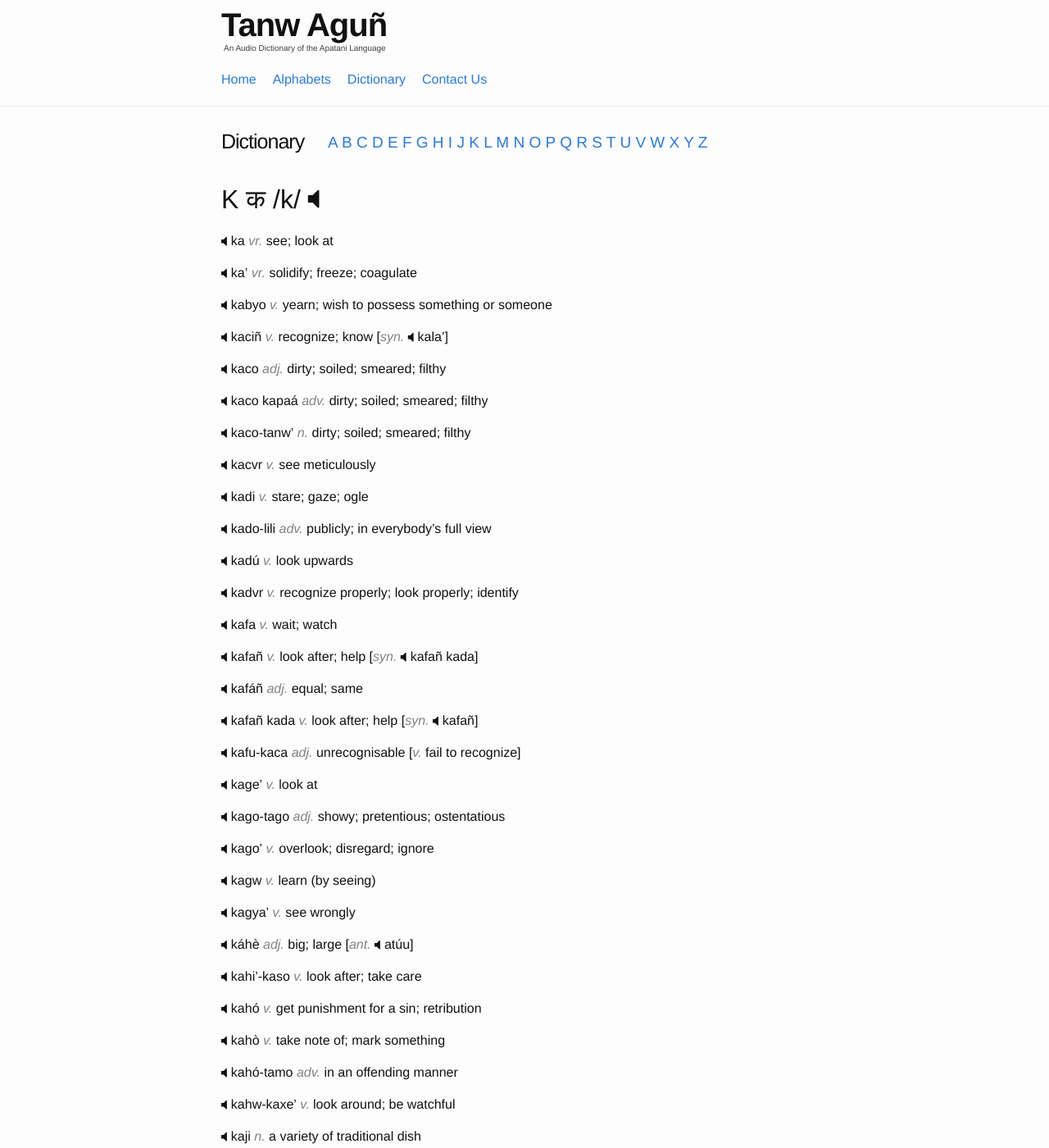
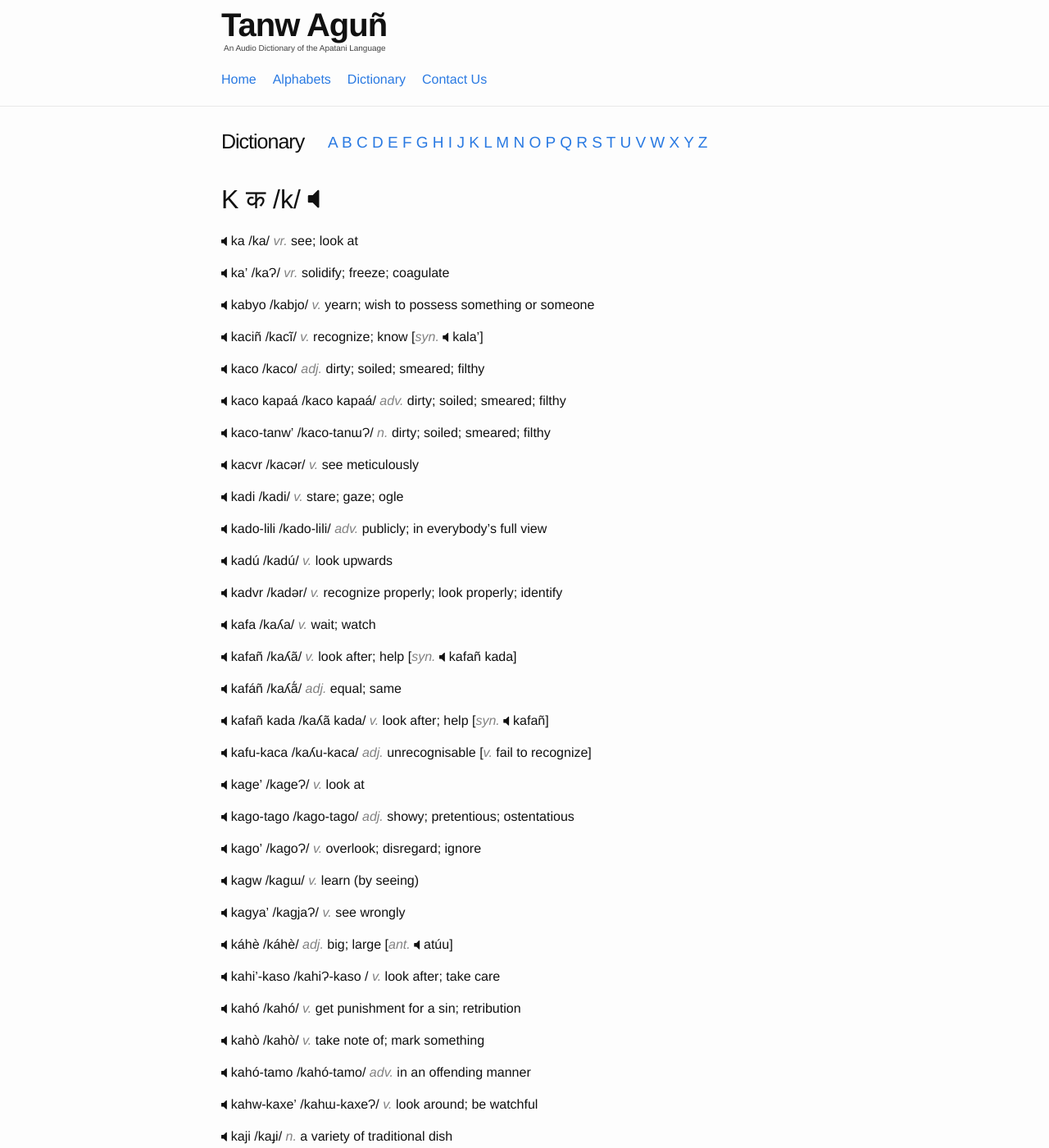
Before and after one commit to hacksparrow/language.apatani.org, a Jekyll site: the page built from dictionary/k.md, in a window 1280 px wide and 1400 px high. Shown: the whole window at 82% size. Built offline with Jekyll 4.4.1, drawn with Linux system fonts in a browser that asks for light colours; nearby versions of some CDN libraries; comment, search, counter and statistics services are not loaded; some of the changed text lies outside the part shown.

Commit message:
Update k.md

```diff
--- a/dictionary/k.md
+++ b/dictionary/k.md
@@ -6,153 +6,153 @@ devanagari: क
 ipa: k
 ---
 
-__ka__	_vr._	see; look at
+__ka__ /ka/	_vr._	see; look at
 
-__ka'__	_vr._	solidify; freeze; coagulate
+__ka'__	/kaɁ/ _vr._	solidify; freeze; coagulate
 
-__kabyo__	_v._	yearn; wish to possess something or someone
+__kabyo__	/kabjo/ _v._	yearn; wish to possess something or someone
 
-__kaciñ__	_v._	recognize; know	[_syn._	kala']
+__kaciñ__	/kacĩ/ _v._	recognize; know	[_syn._	kala']
 
-__kaco__	_adj._	dirty; soiled; smeared; filthy
+__kaco__	/kaco/ _adj._	dirty; soiled; smeared; filthy
 
-__kaco kapaá__	_adv._	dirty; soiled; smeared; filthy
+__kaco kapaá__	/kaco kapaá/ _adv._	dirty; soiled; smeared; filthy
 
-__kaco-tanw'__	_n._	dirty; soiled; smeared; filthy
+__kaco-tanw'__	/kaco-tanɯɁ/ _n._	dirty; soiled; smeared; filthy
 
-__kacvr__	_v._	see meticulously
+__kacvr__	/kacǝr/ _v._	see meticulously
 
-__kadi__	_v._	stare; gaze; ogle
+__kadi__ /kadi/	_v._	stare; gaze; ogle
 
-__kado-lili__	_adv._	publicly; in everybody's full view
+__kado-lili__	/kado-lili/ _adv._	publicly; in everybody's full view
 
-__kadú__	_v._	look upwards
+__kadú__ /kadú/	_v._	look upwards
 
-__kadvr__	_v._	recognize properly; look properly; identify
+__kadvr__	/kadǝr/ _v._	recognize properly; look properly; identify
 
-__kafa__	_v._	wait; watch
+__kafa__	/kaʎa/ _v._	wait; watch
 
-__kafañ__	_v._	look after; help	[_syn._	kafañ kada]
+__kafañ__	/kaʎã/ _v._	look after; help	[_syn._	kafañ kada]
 
-__kafáñ__	_adj._	equal; same
+__kafáñ__	/kaʎã́/ _adj._	equal; same
 
-__kafañ kada__	_v._	look after; help	[_syn._	kafañ]
+__kafañ kada__	/kaʎã kada/ _v._	look after; help	[_syn._	kafañ]
 
-__kafu-kaca__	_adj._	unrecognisable	[_v._	fail to recognize]
+__kafu-kaca__	/kaʎu-kaca/ _adj._	unrecognisable	[_v._	fail to recognize]
 
-__kage'__	_v._	look at
+__kage'__	/kageɁ/ _v._	look at
 
-__kago-tago__	_adj._	showy; pretentious; ostentatious
+__kago-tago__	/kago-tago/ _adj._	showy; pretentious; ostentatious
 
-__kago'__	_v._	overlook; disregard; ignore
+__kago'__	/kagoɁ/ _v._	overlook; disregard; ignore
 
-__kagw__	_v._	learn (by seeing)
+__kagw__	/kagɯ/ _v._	learn (by seeing)
 
-__kagya'__	_v._	see wrongly
+__kagya'__	/kagjaɁ/ _v._	see wrongly
 
-__káhè__	_adj._	big; large	[_ant._	atúu]
+__káhè__	/káhè/ _adj._	big; large	[_ant._	atúu]
 
-__kahi'-kaso__	_v._	look after; take care
+__kahi'-kaso__	/kahiɁ-kaso / _v._	look after; take care
 
-__kahó__	_v._	get punishment for a sin; retribution
+__kahó__	/kahó/ _v._	get punishment for a sin; retribution
 
-__kahò__	_v._	take note of; mark something
+__kahò__	/kahò/ _v._	take note of; mark something
 
-__kahó-tamo__	_adv._	in an offending manner
+__kahó-tamo__	/kahó-tamo/ _adv._	in an offending manner
 
-__kahw-kaxe'__	_v._	look around; be watchful
+__kahw-kaxe'__	/kahɯ-kaxeɁ/ _v._	look around; be watchful
 
-__kaji__	_n._	a variety of traditional dish
+__kaji__	/kaɟi/ _n._	a variety of traditional dish
 
-__kaji tiñ__	_v._	sneeze
+__kaji tiñ__ /kaɟi tĩ/	_v._	sneeze
 
-__kaji'__	_adj._	good to look at; good
+__kaji'__	/kaɟiɁ/ _adj._	good to look at; good
 
-__kaju__	_int._	yes; okay	[_syn._	aju]
+__kaju__	/kaɟu/ _int._	yes; okay	[_syn._	aju]
 
-__kaka__	_v._	have a look at; examine; inspect; scrutinize
+__kaka__	/kaka/ _v._	have a look at; examine; inspect; scrutinize
 
-__kaka-taka__	_v._	take stock of; make enquiries
+__kaka-taka__ /kaka-taka/	_v._	take stock of; make enquiries
 
-__kakiñ__	_v._	show; display; exhibit
+__kakiñ__ /kakĩ/	_v._	show; display; exhibit
 
-__kakiñ-tayiñ__	_v._	show off; put on airs	[_adv._	showy]
+__kakiñ-tayiñ__	/kakĩ-tajĩ/ _v._	show off; put on airs	[_adv._	showy]
 
-__kako talo__	_n._	mirror	[_syn._	kvrv talo; kako yalo; kvlo yalo, kwrv talo]
+__kako talo__	/kako talo/ _n._	mirror	[_syn._	kvrv talo; kako yalo; kvlo yalo, kwrv talo]
 
-__kako yalo__	_n._	mirror	[_syn._	kvrv talo; kako talo; kvlo talo, kwrv talo]
+__kako yalo__	/kako jalo/ _n._	mirror	[_syn._	kvrv talo; kako talo; kvlo talo, kwrv talo]
 
-__kakur__	_v._	look back
+__kakur__	/kakur/ _v._	look back
 
-__kala'__	_v._	recognize; know	[_syn._	kaciñ]
+__kala'__	/kalaɁ/ _v._	recognize; know	[_syn._	kaciñ]
 
-__kala'-kapa__	_adj._	acquaintant
+__kala'-kapa__	/kalaɁ-kapa/ _adj._	acquaintant
 
-__kala'-tala'__	_adj._	knowledgeable; learned
+__kala'-tala'__	/kalaɁ-talaɁ/ _adj._	knowledgeable; learned
 
-__kalo__	_v._	look downwards
+__kalo__	/kalo/ _v._	look downwards
 
-__kalw-kaha__	_v._	estimate; appear
+__kalw-kaha__ /kalɯ-kaha/	_v._	estimate; appear
 
-__kamè__	_v._	finish; destroy
+__kamè__	/kamè/ _v._	finish; destroy
 
-__kami__	_prep._	at the back; after; rear of	[_syn._	kokañ]
+__kami__	/kami/ _prep._	at the back; after; rear of	[_syn._	kokañ]
 
-__kami-kami__	_adv._	in front of one's eye
+__kami-kami__	/kami-kami/ _adv._	in front of one's eye
 
-__kamija__	_adv._	last
+__kamija__	/kamiɟa/ _adv._	last
 
-__kamo__	_adj._	dark	[_n._	darkness]
+__kamo__	/kamo/ _adj._	dark	[_n._	darkness]
 
-__kamó__	_n._	bribe; kickback; inducement
+__kamó__	/kamó/ _n._	bribe; kickback; inducement
 
-__kamra__	_n._	room
+__kamra__	/kamra/ _n._	room
 
-__kamw__	_n._	work; task; job; occupation	[_or._	Assamese]
+__kamw__	/kamɯ/ _n._	work; task; job; occupation	[_or._	Assamese]
 
-__kanu__	_num._	seven
+__kanu__	/karu/ _num._	seven
 
-__kanuda__	_n._	in five days; five days hence
+__kanuda__	/kanuda/ _n._	in five days; five days hence
 
-__kanulo__	_n._	weekdays
+__kanulo__	/kanulo/ _n._	weekdays
 
-__kanw__	_n._	one who sees
+__kanw__ /kanɯ/	_n._	one who sees
 
-__kapa__	_v._	find; discover; see
+__kapa__	/kapa/ _v._	find; discover; see
 
-__kapa'__	_v._	ignore; disregard; pay no heed to
+__kapa'__	/kapaɁ/ _v._	ignore; disregard; pay no heed to
 
-__kapako he__	_adv._	everywhere
+__kapako he__ /kapako he/	_adv._	everywhere
 
-__kapanw__	_n._	witness
+__kapanw__	/kapanɯ/ _n._	witness
 
-__kapanw he__	_adv._	everything	[_syn._	amánw he]
+__kapanw he__	/kapanɯ he/ _adv._	everything	[_syn._	amánw he]
 
-__kape'__	_adj._	transparent; translucent; obvious; evident	[_syn._	kape'-kase']	[_v._	see through]
+__kape'__	/kapeɁ/ _adj._	transparent; translucent; obvious; evident	[_syn._	kape'-kase']	[_v._	see through]
 
-__kapi__	_v._	eat up; finish eating
+__kapi__	/kapi/ _v._	eat up; finish eating
 
-__kapu__	_adj._	similar; identical	[_syn._	kapu-kalu]
+__kapu__	/kapu/ _adj._	similar; identical	[_syn._	kapu-kalu]
 
-__kapuñ__	_adj._	strange; bizzare
+__kapuñ__	/kapũ/ _adj._	strange; bizzare
 
-__kapyo__	_adj._	good looking; beautiful	[_ant._	karu]
+__kapyo__	/kapjo/ _adj._	good looking; beautiful	[_ant._	karu]
 
-__kapyó__	_adj._	first
+__kapyó__	/kapjó/ _adj._	first
 
-__kapyója'pa__	_adv._	firstly
+__kapyója'pa__	/kapjóɟaɁpa/ _adv._	firstly
 
-__kaqu__	_v._	differentiate; distinguish; tell apart
+__kaqu__	/kaŋu/ _v._	differentiate; distinguish; tell apart
 
-__kaqu-kare__	_v._	discriminate; be biased against; be prejudiced against
+__kaqu-kare__	/kaŋu-kare/ _v._	discriminate; be biased against; be prejudiced against
 
-__kar__	_vr._	emerge (of the moon)
+__kar__	/kar/ _vr._	emerge (of the moon)
 
-__kàr__	_vr._	roll (esp. a mat)
+__kàr__	/kàr/ _vr._	roll (esp. a mat)
 
-__karbyañ__	_adj._	full (of the moon)	[_syn._	harbyañ]
+__karbyañ__	/karbjã/ _adj._	full (of the moon)	[_syn._	harbyañ]
 
-__karda-byazi alo__	_n._	Friday
+__karda-byazi alo__	/karda-bjaɲi alo/ _n._	Friday
 
 __kariñ__	_v._	envy; be jealous
 
```
